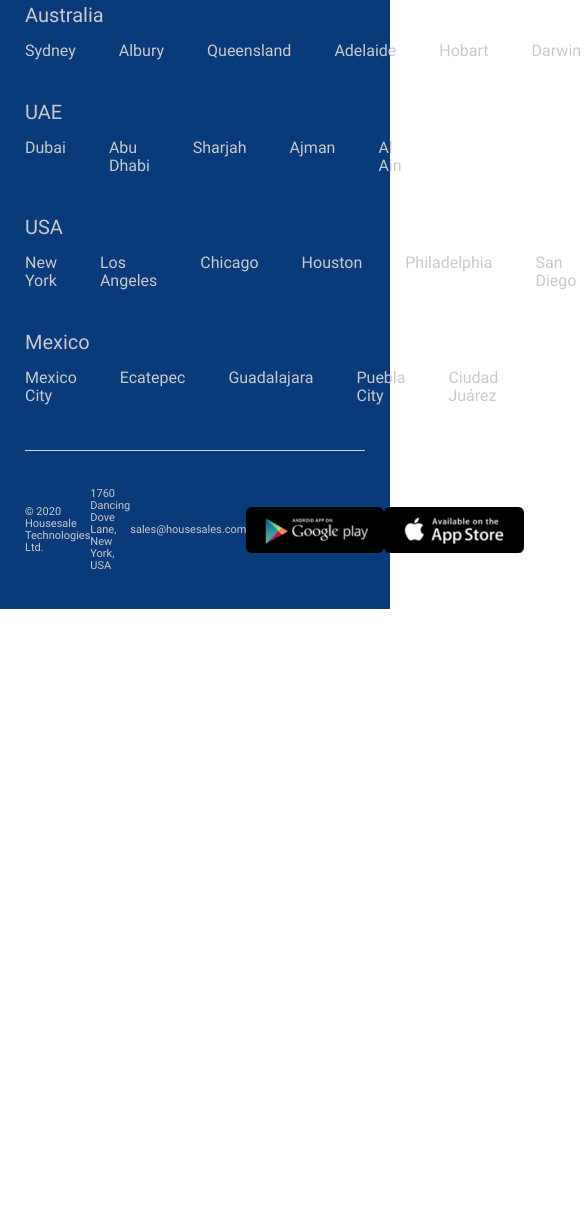
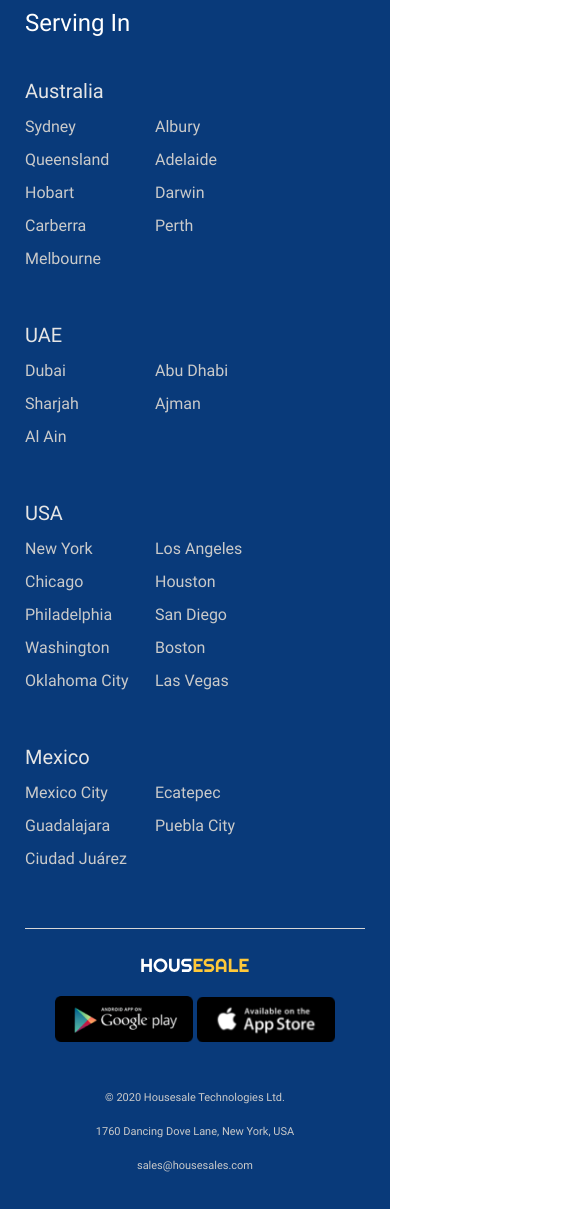
Before and after one commit to rustshubkinn/housesales, a website: page app/index.html in a window 390 px wide. Shown: the part 8557-9766 px from the top of the page, 585 px wide, since content can reach past the window. Before the commit the page ends 9166 px from the top, so only its background shows below. Drawn offline with Linux system fonts and the light colour scheme.

Commit message:
Implemented responsiveness for Footer Section. Finished whole project with refactoring and responsive.

```diff
--- a/app/index.html
+++ b/app/index.html
@@ -658,8 +658,8 @@
 
         <div class="cities">
           <h3>Serving In</h3>
-          <div>
-            <div>
+          <ul class="cities-list">
+            <li class="cities-list-item">
               <p>Australia</p>
               <ul>
                 <li>Sydney</li>
@@ -672,8 +672,8 @@
                 <li>Perth</li>
                 <li>Melbourne</li>
               </ul>
-            </div>
-            <div>
+            </li>
+            <li class="cities-list-item">
               <p>UAE</p>
               <ul>
                 <li>Dubai</li>
@@ -682,8 +682,8 @@
                 <li>Ajman</li>
                 <li>Al Ain</li>
               </ul>
-            </div>
-            <div>
+            </li>
+            <li class="cities-list-item">
               <p>USA</p>
               <ul>
                 <li>New York</li>
@@ -697,8 +697,8 @@
                 <li>Oklahoma City</li>
                 <li>Las Vegas</li>
               </ul>
-            </div>
-            <div>
+            </li>
+            <li class="cities-list-item">
               <p>Mexico</p>
               <ul>
                 <li>Mexico City</li>
@@ -707,11 +707,12 @@
                 <li>Puebla City</li>
                 <li>Ciudad Juárez</li>
               </ul>
-            </div>
-          </div>
+            </li>
+          </ul>
         </div>
 
         <div class="links">
+          <div class="links-logo">
             <svg
               width="108"
               height="15"
@@ -727,11 +728,16 @@
                 fill="#FFC839"
               />
             </svg>
+          </div>
+          <div class="links-text">
             <p>© 2020 Housesale Technologies Ltd.</p>
             <p>1760 Dancing Dove Lane, New York, USA</p>
             <p>sales@housesales.com</p>
+          </div>
+          <div class="links-social">
             <img src="images/dest/googleplay.png" alt="" />
             <img src="images/dest/appstore.png" alt="" />
+          </div>
         </div>
       </div>
     </footer>
--- a/app/sass/_footer.sass
+++ b/app/sass/_footer.sass
@@ -3,23 +3,27 @@ footer
   color: #cacaca
   ul
     display: flex
-    flex-direction: row
+    flex-wrap: wrap
     list-style-type: none
     margin: 0
     padding: 0
     font-size: 16px
     line-height: 18px
     &:first-child
-      display: flex
       justify-content: space-between
-      list-style-type: none
+      flex-wrap: wrap
       padding: 45px 0
-      margin: 0
       margin-top: 112px
       border-bottom: 1px solid #D7D6D6
-    li
-      &:not(:last-child)
-        margin-right: 43px
+      li
+        min-width: 130px
+        text-align: center
+        &:not(:last-child)
+          margin: 0
+          margin-bottom: 10px
+    // li
+    //   &:not(:last-child)
+    //     margin-right: 43px
 
   .cities
     border-bottom: 1px solid #D7D6D6
@@ -30,23 +34,65 @@ footer
       line-height: 33px
       color: #ffffff
       margin-top: 33px
-    div
+    &-list
       display: flex
       flex-direction: column
-      div
+      &-item
+        flex-wrap: wrap
+        li
+          margin-bottom: 15px
+          min-width: 130px
         &:not(:first-child)
           margin-top: 25px
+
         p
           font-size: 20px
           line-height: 24px
           font-weight: 400
           margin: 15px 0
+          color: #e5e5e5
 
   .links
     display: flex
+    flex-wrap: wrap
     justify-content: space-between
     align-items: center
+    text-align: center
     padding: 26px 0
-    p
-      font-size: 11px
-      line-height: 12px
+    &-logo
+      margin-right: 50px
+    &-text
+      display: flex
+      margin: 0 20px
+      p
+        font-size: 11px
+        line-height: 12px
+        &:not(:last-child)
+          margin-right: 50px
+
+    img
+      max-width: 138px
+
+@media ( max-width: 1121px )
+  footer
+    .links
+      justify-content: center
+      &-text
+        order: 2
+        margin-top: 30px
+
+      &-social
+        order: 1
+
+@media ( max-width: 500px )
+  footer
+    .links
+      flex-direction: column
+      &-logo
+        margin: 0
+        margin-bottom: 15px
+      &-text
+        flex-direction: column
+        p
+          &:not(:last-child)
+            margin-right: 0
```
Also changed, not shown: app/css/app.min.css. Lines whose indentation alone changed are shown as unchanged.
